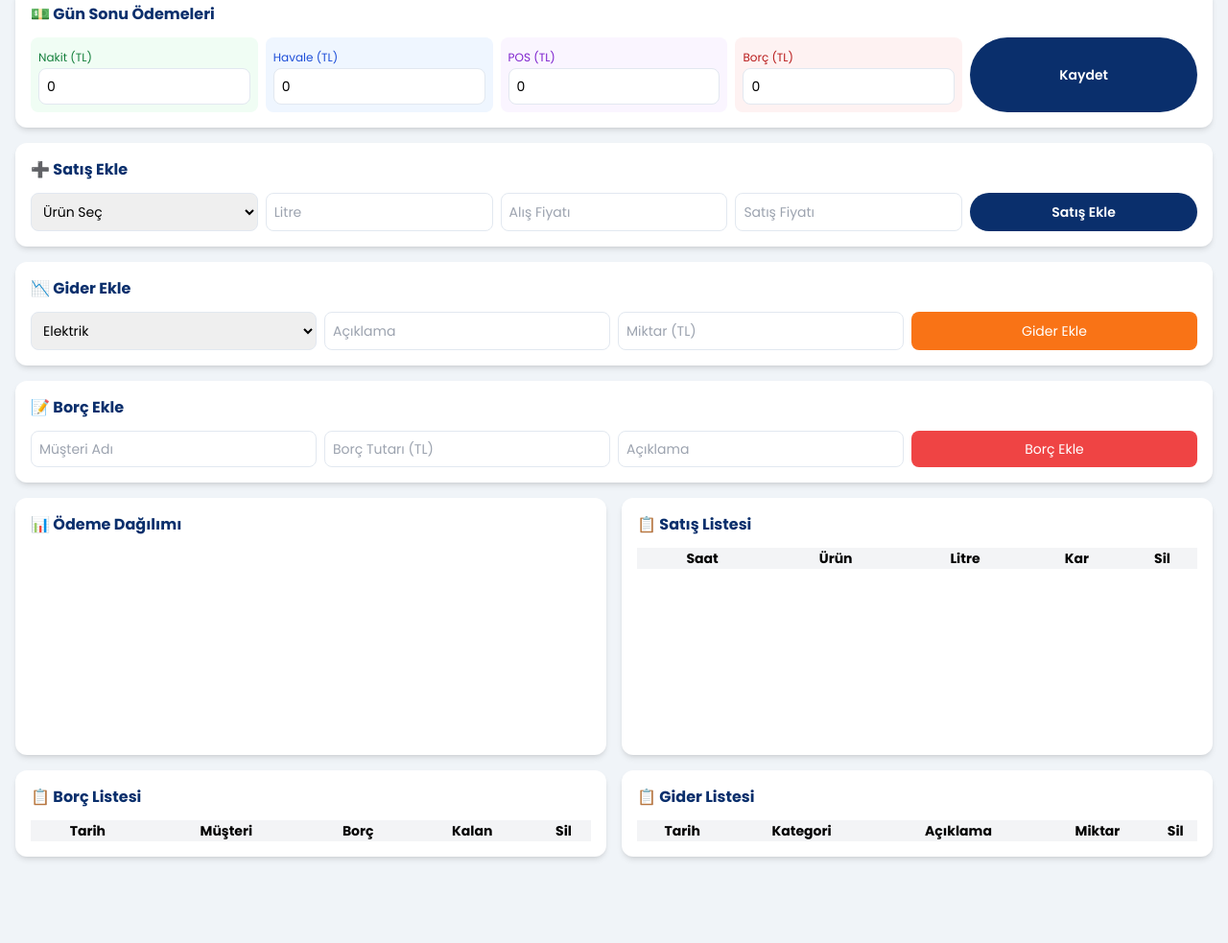
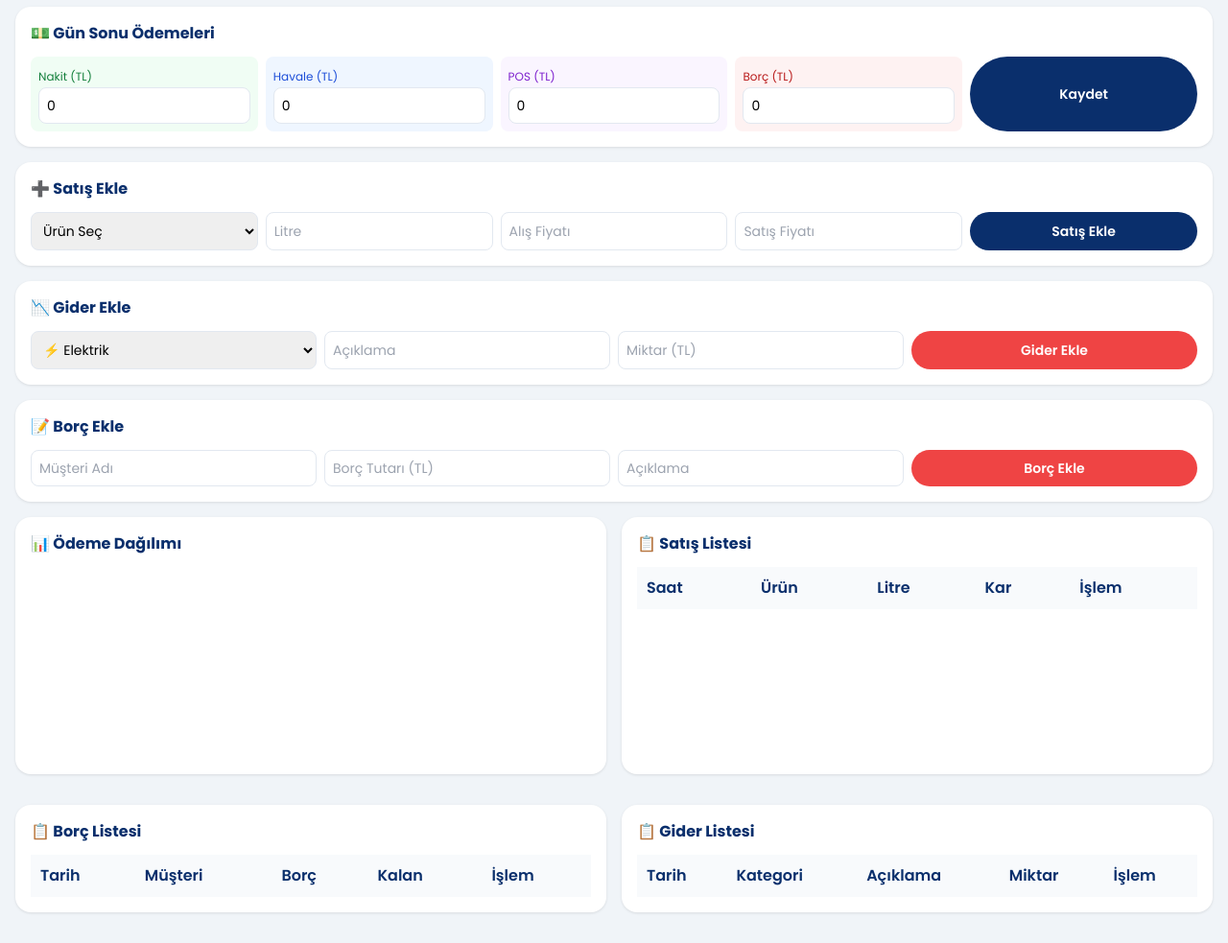
Before and after one commit to Seko611626/atay-petrol, a website: page public/admin.html in a window 1280 px wide. Shown: the part 245-1228 px from the top of the page at 96% size. Before the commit the page ends 1154 px from the top, so only its background shows below. Drawn offline with nearby package versions, Linux system fonts and the light colour scheme; no server answers.

Commit message:
Admin panel düzeltildi, tüm özellikler eklendi

```diff
--- a/public/admin.html
+++ b/public/admin.html
@@ -42,12 +42,45 @@
             background: #1E4D8C;
         }
 
+        .btn-danger {
+            background: #EF4444;
+            transition: all 0.3s;
+            color: white;
+            padding: 8px 16px;
+            border-radius: 40px;
+            border: none;
+            cursor: pointer;
+            font-weight: 600;
+        }
+
+        .btn-danger:hover {
+            transform: translateY(-2px);
+            background: #DC2626;
+        }
+
+        .btn-success {
+            background: #10B981;
+            transition: all 0.3s;
+            color: white;
+            padding: 8px 16px;
+            border-radius: 40px;
+            border: none;
+            cursor: pointer;
+            font-weight: 600;
+        }
+
+        .btn-success:hover {
+            transform: translateY(-2px);
+            background: #059669;
+        }
+
         .stat-card {
             background: white;
             border-radius: 16px;
             border-left: 4px solid;
             transition: all 0.3s;
             padding: 12px;
+            margin-bottom: 12px;
         }
 
         .stat-card:hover {
@@ -71,6 +104,14 @@
             border-left-color: #EF4444;
         }
 
+        .section-card {
+            background: white;
+            border-radius: 16px;
+            padding: 16px;
+            margin-bottom: 16px;
+            box-shadow: 0 1px 3px rgba(0, 0, 0, 0.1);
+        }
+
         input,
         select {
             border: 1px solid #e2e8f0;
@@ -86,10 +127,35 @@
             box-shadow: 0 0 0 3px rgba(0, 180, 216, 0.15);
         }
 
+        table {
+            width: 100%;
+            border-collapse: collapse;
+        }
+
+        th {
+            text-align: left;
+            padding: 10px;
+            background: #f8fafc;
+            font-weight: 600;
+            color: #0A2F6C;
+        }
+
+        td {
+            padding: 8px 10px;
+            border-bottom: 1px solid #e2e8f0;
+        }
+
+        tr:hover {
+            background: #f8fafc;
+        }
+
         @media (max-width: 768px) {
             .navbar .flex {
                 flex-direction: column;
                 gap: 8px;
+            }
+            .grid-cols-2 {
+                grid-template-columns: repeat(2, 1fr);
             }
         }
     </style>
@@ -101,7 +167,7 @@
         <div class="container mx-auto flex justify-between items-center flex-wrap gap-2">
             <div class="flex items-center gap-2">
                 <h1 class="text-xl font-bold">⛽ ATAY PETROL</h1>
-                <span class="text-xs bg-green-500/20 text-green-300 px-2 py-0.5 rounded-full">Admin</span>
+                <span class="text-xs bg-green-500/20 text-green-300 px-2 py-0.5 rounded-full">Admin Panel</span>
             </div>
             <button id="cikisBtn" class="bg-red-600/80 px-3 py-1.5 rounded-lg hover:bg-red-700 text-sm transition">🚪 Çıkış</button>
         </div>
@@ -109,7 +175,7 @@
 
     <div class="container mx-auto p-3 sm:p-4">
         <!-- Tarih Seçici -->
-        <div class="bg-white rounded-xl shadow-md p-3 mb-4">
+        <div class="section-card">
             <div class="flex flex-wrap items-center justify-between gap-2">
                 <div class="flex items-center gap-2">
                     <span class="text-xl">📅</span>
@@ -141,7 +207,7 @@
         </div>
 
         <!-- Gün Sonu Ödemeleri -->
-        <div class="bg-white rounded-xl shadow-md p-4 mb-4">
+        <div class="section-card">
             <h2 class="text-base font-bold mb-3 text-[#0A2F6C]">💵 Gün Sonu Ödemeleri</h2>
             <div class="grid grid-cols-2 sm:grid-cols-5 gap-2">
                 <div class="bg-green-50 p-2 rounded-lg">
@@ -165,7 +231,7 @@
         </div>
 
         <!-- Satış Ekleme -->
-        <div class="bg-white rounded-xl shadow-md p-4 mb-4">
+        <div class="section-card">
             <h2 class="text-base font-bold mb-3 text-[#0A2F6C]">➕ Satış Ekle</h2>
             <div class="grid grid-cols-2 sm:grid-cols-5 gap-2">
                 <select id="urun_id" class="border p-2 rounded-lg text-sm">
@@ -179,52 +245,52 @@
         </div>
 
         <!-- Gider Ekleme -->
-        <div class="bg-white rounded-xl shadow-md p-4 mb-4">
+        <div class="section-card">
             <h2 class="text-base font-bold mb-3 text-[#0A2F6C]">📉 Gider Ekle</h2>
             <div class="grid grid-cols-2 sm:grid-cols-4 gap-2">
                 <select id="gider_kategori" class="border p-2 rounded-lg text-sm">
-                    <option value="Elektrik">Elektrik</option>
-                    <option value="Su">Su</option>
-                    <option value="Kira">Kira</option>
-                    <option value="Personel">Personel</option>
-                    <option value="Bakım">Bakım</option>
-                    <option value="Vergi">Vergi</option>
-                    <option value="Diğer">Diğer</option>
+                    <option value="Elektrik">⚡ Elektrik</option>
+                    <option value="Su">💧 Su</option>
+                    <option value="Kira">🏠 Kira</option>
+                    <option value="Personel">👥 Personel</option>
+                    <option value="Bakım">🔧 Bakım</option>
+                    <option value="Vergi">📄 Vergi</option>
+                    <option value="Diğer">📌 Diğer</option>
                 </select>
                 <input type="text" id="gider_aciklama" placeholder="Açıklama" class="border p-2 rounded-lg text-sm">
                 <input type="number" id="gider_miktar" placeholder="Miktar (TL)" class="border p-2 rounded-lg text-sm" step="any">
-                <button id="giderEkleBtn" class="bg-orange-500 text-white py-2 rounded-lg text-sm hover:bg-orange-600 transition">Gider Ekle</button>
+                <button id="giderEkleBtn" class="btn-danger text-sm py-2">Gider Ekle</button>
             </div>
         </div>
 
         <!-- Borç Ekleme -->
-        <div class="bg-white rounded-xl shadow-md p-4 mb-4">
+        <div class="section-card">
             <h2 class="text-base font-bold mb-3 text-[#0A2F6C]">📝 Borç Ekle</h2>
             <div class="grid grid-cols-2 sm:grid-cols-4 gap-2">
                 <input type="text" id="borc_musteri" placeholder="Müşteri Adı" class="border p-2 rounded-lg text-sm">
                 <input type="number" id="borc_miktar" placeholder="Borç Tutarı (TL)" class="border p-2 rounded-lg text-sm" step="any">
                 <input type="text" id="borc_aciklama" placeholder="Açıklama" class="border p-2 rounded-lg text-sm">
-                <button id="borcEkleBtn" class="bg-red-500 text-white py-2 rounded-lg text-sm hover:bg-red-600 transition">Borç Ekle</button>
+                <button id="borcEkleBtn" class="btn-danger text-sm py-2">Borç Ekle</button>
             </div>
         </div>
 
         <!-- Grafik ve Satış Listesi -->
         <div class="grid lg:grid-cols-2 gap-4 mb-4">
-            <div class="bg-white rounded-xl shadow-md p-4">
+            <div class="section-card">
                 <h2 class="text-base font-bold mb-3 text-[#0A2F6C]">📊 Ödeme Dağılımı</h2>
                 <canvas id="odemeChart" height="200"></canvas>
             </div>
-            <div class="bg-white rounded-xl shadow-md p-4">
+            <div class="section-card">
                 <h2 class="text-base font-bold mb-3 text-[#0A2F6C]">📋 Satış Listesi</h2>
                 <div class="overflow-x-auto max-h-64">
-                    <table class="w-full text-sm">
-                        <thead class="sticky top-0 bg-gray-100">
+                    <table>
+                        <thead>
                             <tr>
                                 <th>Saat</th>
                                 <th>Ürün</th>
                                 <th>Litre</th>
                                 <th>Kar</th>
-                                <th>Sil</th>
+                                <th>İşlem</th>
                             </tr>
                         </thead>
                         <tbody id="satisListesi"></tbody>
@@ -235,34 +301,34 @@
 
         <!-- Borç Listesi ve Gider Listesi -->
         <div class="grid lg:grid-cols-2 gap-4">
-            <div class="bg-white rounded-xl shadow-md p-4">
+            <div class="section-card">
                 <h2 class="text-base font-bold mb-3 text-[#0A2F6C]">📋 Borç Listesi</h2>
                 <div class="overflow-x-auto max-h-64">
-                    <table class="w-full text-sm">
-                        <thead class="sticky top-0 bg-gray-100">
+                    <table>
+                        <thead>
                             <tr>
                                 <th>Tarih</th>
                                 <th>Müşteri</th>
                                 <th>Borç</th>
                                 <th>Kalan</th>
-                                <th>Sil</th>
+                                <th>İşlem</th>
                             </tr>
                         </thead>
                         <tbody id="borcListesi"></tbody>
                     </table>
                 </div>
             </div>
-            <div class="bg-white rounded-xl shadow-md p-4">
+            <div class="section-card">
                 <h2 class="text-base font-bold mb-3 text-[#0A2F6C]">📋 Gider Listesi</h2>
                 <div class="overflow-x-auto max-h-64">
-                    <table class="w-full text-sm">
-                        <thead class="sticky top-0 bg-gray-100">
+                    <table>
+                        <thead>
                             <tr>
                                 <th>Tarih</th>
                                 <th>Kategori</th>
                                 <th>Açıklama</th>
                                 <th>Miktar</th>
-                                <th>Sil</th>
+                                <th>İşlem</th>
                             </tr>
                         </thead>
                         <tbody id="giderListesi"></tbody>
@@ -313,7 +379,7 @@
             for (let s of satislar) {
                 html += `<tr><td class="p-2">${s.saat || '-'}</td><td class="p-2">${s.urun_adi}</td><td class="p-2">${formatLiter(s.litre)}</td><td class="p-2 text-green-600">${formatMoney(s.kar)}</td><td class="p-2"><button onclick="deleteSatis(${s.id})" class="bg-red-500 text-white px-2 py-0.5 rounded text-xs">Sil</button></td></tr>`;
             }
-            if (satislar.length === 0) html = '<tr><td colspan="5" class="text-center py-4 text-gray-500">Satış yok</td>';
+            if (satislar.length === 0) html = '<tr><td colspan="5" class="text-center py-4 text-gray-500">Satış yok</td></tr>';
             document.getElementById('satisListesi').innerHTML = html;
         }
 
@@ -337,7 +403,7 @@
             for (let g of giderler) {
                 html += `<tr><td class="p-2">${g.tarih}</td><td class="p-2">${g.kategori}</td><td class="p-2">${g.aciklama || '-'}</td><td class="p-2 text-red-600">${formatMoney(g.miktar)}</td><td class="p-2"><button onclick="deleteGider(${g.id})" class="bg-red-500 text-white px-2 py-0.5 rounded text-xs">Sil</button></td></tr>`;
             }
-            if (giderler.length === 0) html = '<tr><td colspan="5" class="text-center py-4 text-gray-500">Gider yok</td>';
+            if (giderler.length === 0) html = '<tr><td colspan="5" class="text-center py-4 text-gray-500">Gider yok</td></tr>';
             document.getElementById('giderListesi').innerHTML = html;
         }
 
@@ -359,7 +425,7 @@
             for (let b of borclar) {
                 html += `<tr><td class="p-2">${b.tarih}</td><td class="p-2">${b.musteri_adi}</td><td class="p-2">${formatMoney(b.miktar_tl)}</td><td class="p-2 text-red-600">${formatMoney(b.kalan_tl)}</td><td class="p-2"><button onclick="deleteBorc(${b.id})" class="bg-red-500 text-white px-2 py-0.5 rounded text-xs">Sil</button></td></tr>`;
             }
-            if (borclar.length === 0) html = '<tr><td colspan="5" class="text-center py-4 text-gray-500">Borç yok</td>';
+            if (borclar.length === 0) html = '<tr><td colspan="5" class="text-center py-4 text-gray-500">Borç yok</td></tr>';
             document.getElementById('borcListesi').innerHTML = html;
         }
 
```
